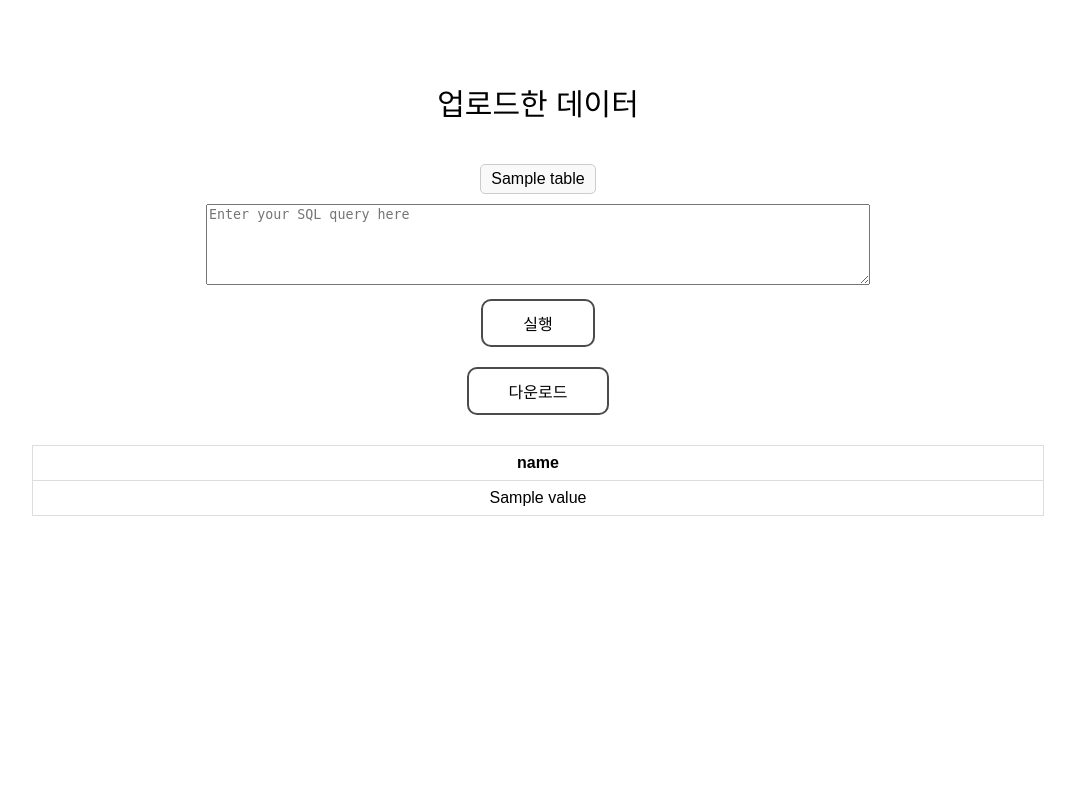
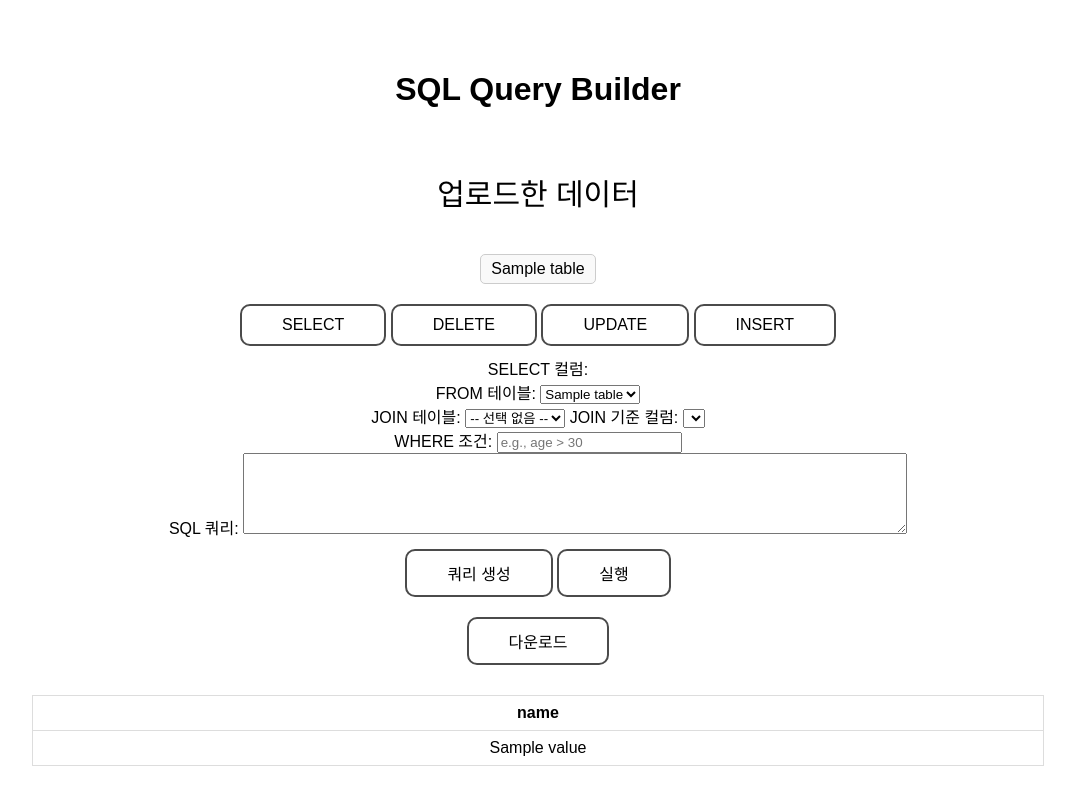
Before and after one commit to HuniHuns/BDP_Project, a Flask app: template flask/templates/query.html in a window 1280 px wide. Shown: the whole page, without its empty margins (102-1177 px from the left). Run offline with Flask 3, Linux system fonts and the light colour scheme; the template is opened without the code that fills it: most values are stand-ins (such as "Sample title", 1, 10 or a date in 2020); lists and menus that the app fills with data are empty.

Commit message:
[FEAT]: query문 생성 UI (60191556)

```diff
--- a/flask/templates/query.html
+++ b/flask/templates/query.html
@@ -7,9 +7,22 @@
     <title>SQL query</title>
     <link rel="stylesheet" href="{{ url_for('static', filename='css/upload.css') }}">
     <link rel="stylesheet" href="{{ url_for('static', filename='css/query.css') }}">
+    <style>
+        /* 기본적으로 모든 섹션을 숨깁니다 */
+        .sql-section {
+            display: none;
+        }
+
+        /* 활성화된 섹션만 표시합니다 */
+        .sql-section.active {
+            display: block;
+        }
+    </style>
 </head>
 
 <body>
+    <h1>SQL Query Builder</h1>
+
     <p class="title">업로드한 데이터</p>
     <ul class="tables">
         {% for table in tables %}
@@ -17,10 +30,101 @@
         {% endfor %}
     </ul>
 
-    <form method="POST" action="/query">
-        <textarea name="query" rows="5" cols="80" placeholder="Enter your SQL query here" required></textarea><br>
+    <div class="sql-functions">
+        <!-- SQL 함수 선택 버튼 -->
+        <button type="button" onclick="showSection('select-section')" id="select-btn" class="active">SELECT</button>
+        <button type="button" onclick="showSection('delete-section')" id="delete-btn">DELETE</button>
+        <button type="button" onclick="showSection('update-section')" id="update-btn">UPDATE</button>
+        <button type="button" onclick="showSection('insert-section')" id="insert-btn">INSERT</button>
+    </div>
+
+    <form method="POST" action="/query" id="query-form">
+        <!-- SELECT 섹션 -->
+        <div id="select-section" class="sql-section active">
+            <label for="select-columns">SELECT 컬럼:</label>
+            <div id="select-columns-container"></div>
+
+            <label for="from-table">FROM 테이블:</label>
+            <select id="from-table" name="from_table" required>
+                {% for table in tables %}
+                <option value="{{ table }}">{{ table }}</option>
+                {% endfor %}
+            </select>
+
+            <!-- JOIN 설정 -->
+            <div id="join-section">
+                <label for="join-table">JOIN 테이블:</label>
+                <select id="join-table" name="join_table">
+                    <option value="">-- 선택 없음 --</option>
+                    {% for table in tables %}
+                    <option value="{{ table }}">{{ table }}</option>
+                    {% endfor %}
+                </select>
+
+                <label for="join-column">JOIN 기준 컬럼:</label>
+                <select id="join-column" name="join_column">
+                    <!-- 동적으로 추가되는 JOIN 기준 컬럼 -->
+                </select>
+            </div>
+
+            <label for="where-condition">WHERE 조건:</label>
+            <input type="text" id="where-condition" name="where_condition" placeholder="e.g., age > 30">
+        </div>
+
+        <!-- DELETE 섹션 -->
+        <div id="delete-section" class="sql-section">
+            <label for="delete-table">DELETE FROM 테이블:</label>
+            <select id="delete-table" name="delete_table" required>
+                {% for table in tables %}
+                <option value="{{ table }}">{{ table }}</option>
+                {% endfor %}
+            </select>
+
+            <label for="delete-condition">WHERE 조건:</label>
+            <input type="text" id="delete-condition" name="delete_condition" placeholder="e.g., id = 1">
+        </div>
+
+        <!-- UPDATE 섹션 -->
+        <div id="update-section" class="sql-section">
+            <label for="update-table">UPDATE 테이블:</label>
+            <select id="update-table" name="update_table" required>
+                {% for table in tables %}
+                <option value="{{ table }}">{{ table }}</option>
+                {% endfor %}
+            </select>
+
+            <label for="update-set">SET 값:</label>
+            <input type="text" id="update-set" name="update_set" placeholder="e.g., age = 25">
+
+            <label for="update-condition">WHERE 조건:</label>
+            <input type="text" id="update-condition" name="update_condition" placeholder="e.g., id = 1">
+        </div>
+
+        <!-- INSERT 섹션 -->
+        <div id="insert-section" class="sql-section">
+            <label for="insert-table">INSERT INTO 테이블:</label>
+            <select id="insert-table" name="insert_table" required>
+                {% for table in tables %}
+                <option value="{{ table }}">{{ table }}</option>
+                {% endfor %}
+            </select>
+
+            <label for="insert-columns">컬럼 이름:</label>
+            <input type="text" id="insert-columns" name="insert_columns" placeholder="e.g., id, name, age">
+
+            <label for="insert-values">값:</label>
+            <input type="text" id="insert-values" name="insert_values" placeholder="e.g., 1, 'John', 25">
+        </div>
+
+        <!-- 최종 쿼리 -->
+        <label for="query">SQL 쿼리:</label>
+        <textarea id="query" name="query" rows="5" cols="80" readonly></textarea><br>
+
+        <!-- 버튼 -->
+        <button type="button" onclick="generateQuery()">쿼리 생성</button>
         <button type="submit">실행</button>
     </form>
+
     {% if query_result %}
     {% if query_result.error %}
     <p style="color: red;">{{ query_result.error }}</p>
```
Also changed, not shown: flask/app.py (+17 -0 lines), flask/static/scripts/query.js (added, +109 -0 lines), hive_to_flask/README.md (added), 1 other file.
